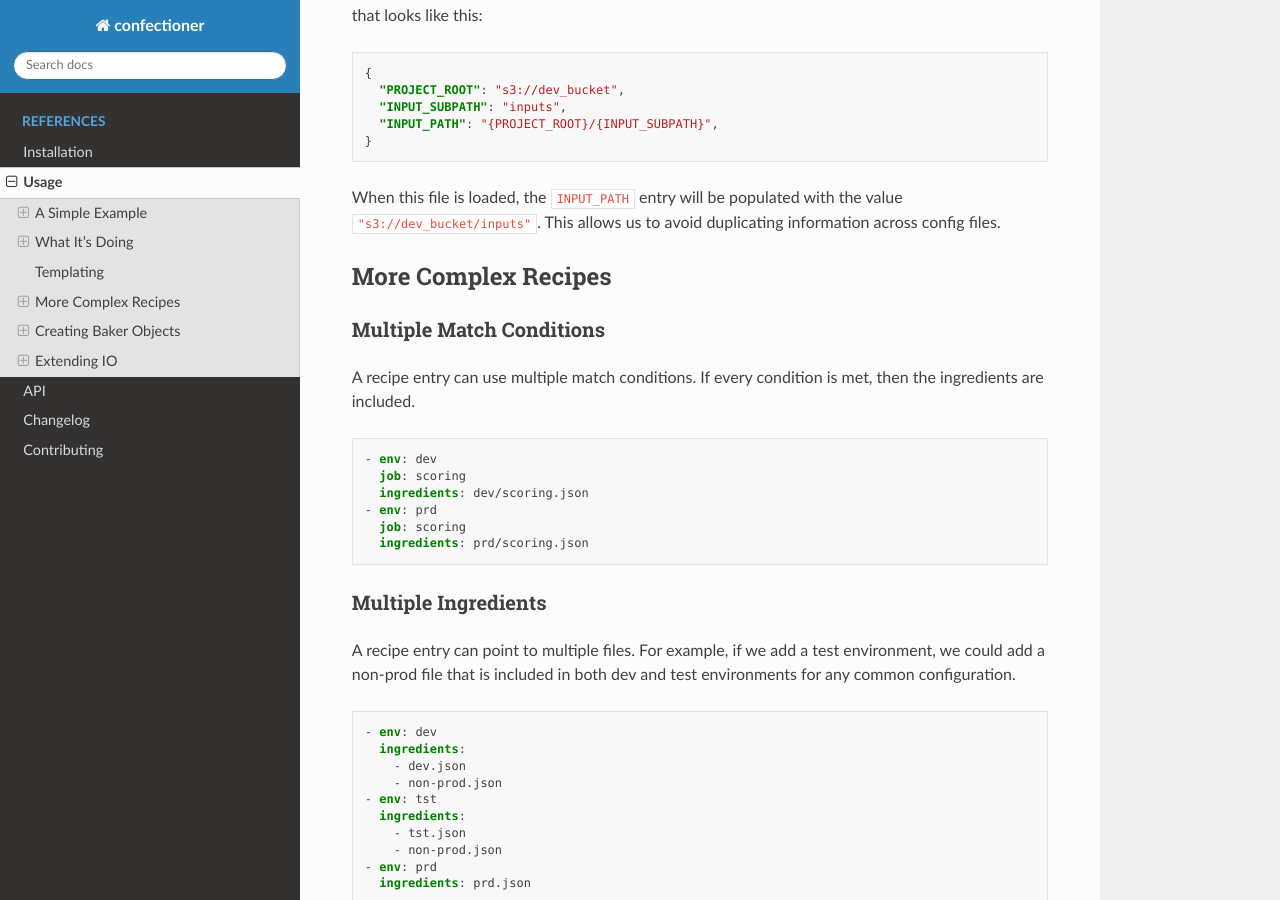
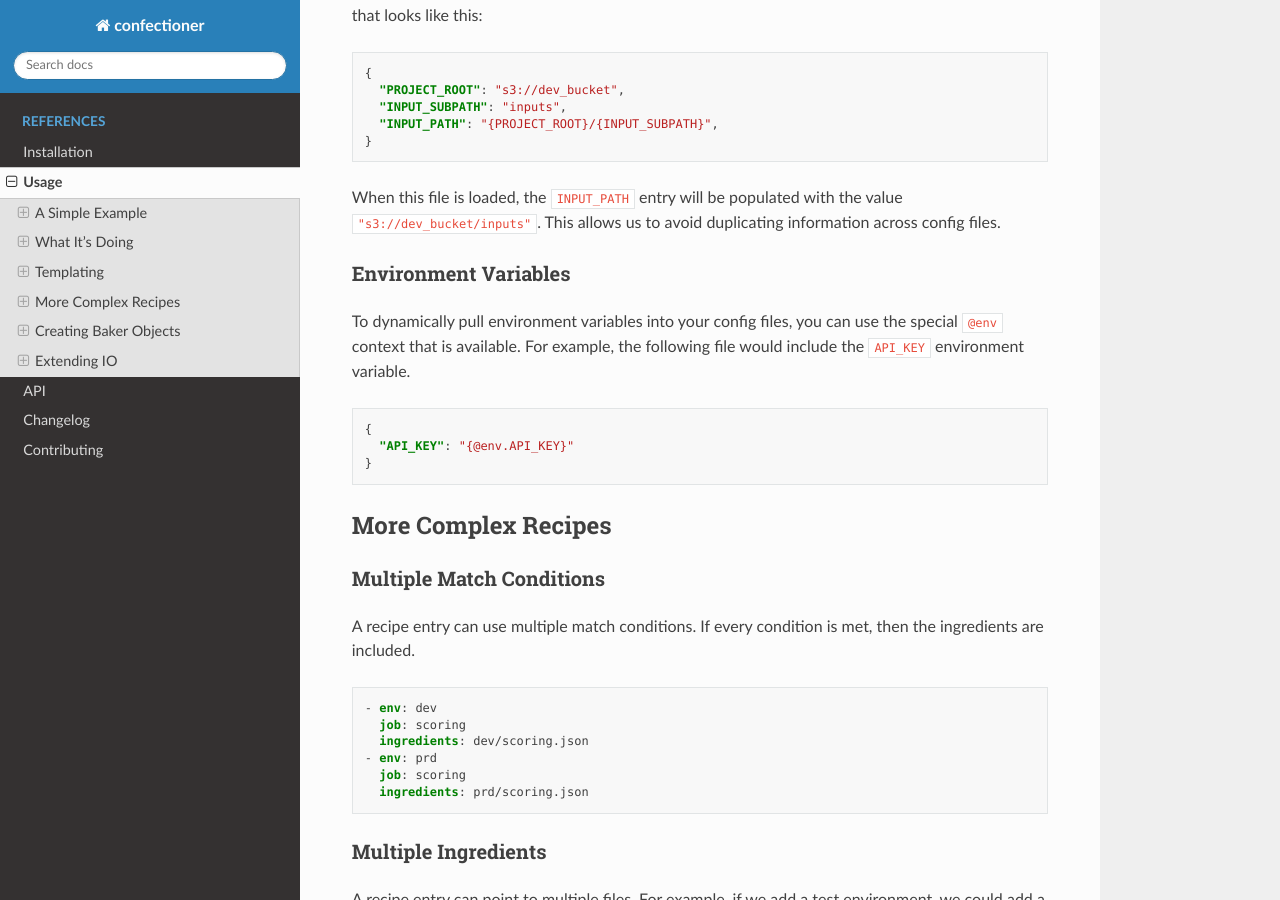
Before and after one commit to 8451/confectioner, a Sphinx documentation site: the page built from docs/source/usage.md, in a window 1280 px wide and 900 px high, scrolled down 3540 px. Built offline with Sphinx 7.4.7 and the Read the Docs theme 3.1.0, drawn with Linux system fonts in a browser that asks for light colours.

Commit message:
Update usage.md

````diff
--- a/docs/source/usage.md
+++ b/docs/source/usage.md
@@ -171,6 +171,17 @@ other config entries. For example, let's say we have a config file that looks li
 
 When this file is loaded, the `INPUT_PATH` entry will be populated with the value `"s3://dev_bucket/inputs"`.
 This allows us to avoid duplicating information across config files.
+
+
+### Environment Variables
+To dynamically pull environment variables into your config files, you can use the special `@env` context that is
+available. For example, the following file would include the `API_KEY` environment variable.
+
+```json
+{
+  "API_KEY": "{@env.API_KEY}"
+}
+```
 
 
 ## More Complex Recipes
````
